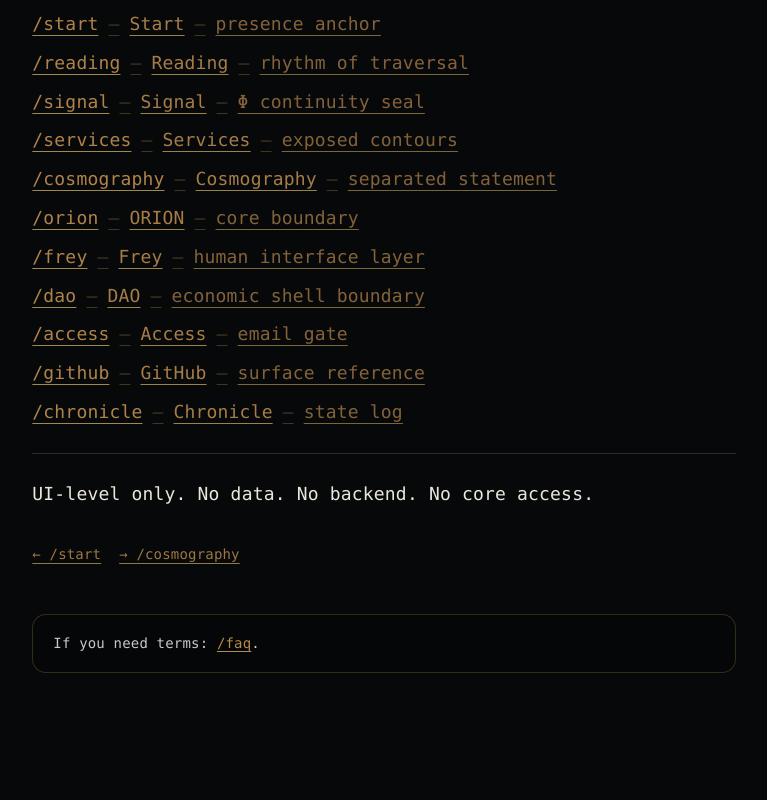
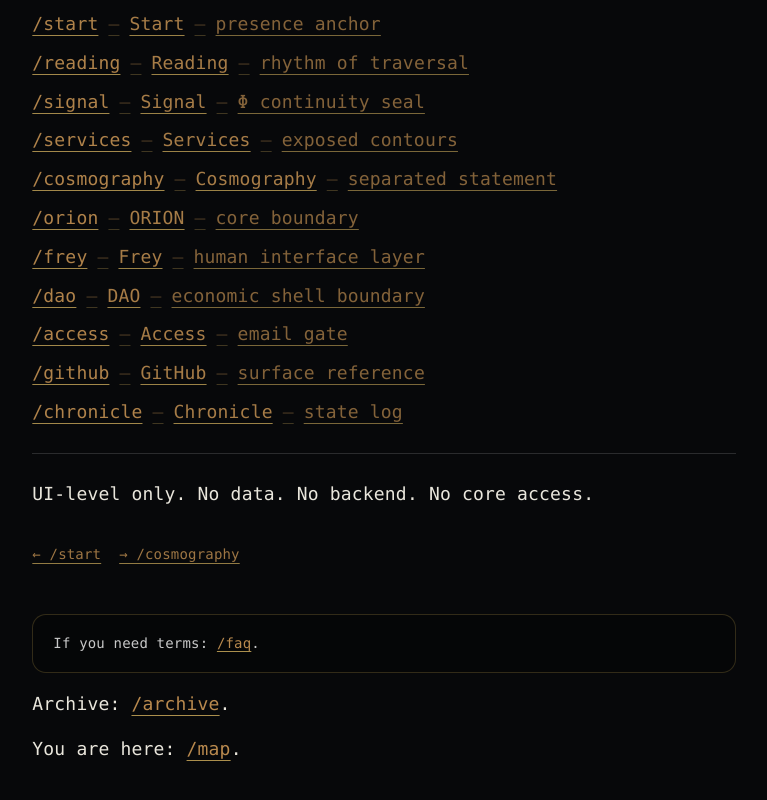
Before and after one commit to AiBhrigu/bhrigu-portal, a Next.js app: page /map in a window 1280 px wide. Shown: the part 394-1194 px from the top of the page, without its empty margins (256-1023 px from the left). Before the commit the page ends 1123 px from the top, so only its background shows below. Built offline with nearby package versions, Linux system fonts and the light colour scheme.

Commit message:
portal: map+reading+chronicle add /archive + dedupe (v0.2)

```diff
--- a/pages/chronicle.js
+++ b/pages/chronicle.js
@@ -30,6 +30,8 @@ export default function Chronicle() {
           <Link href="/map">Map</Link> · <Link href="/services">Services</Link> · <Link href="/access">Access</Link>
         </p>
       </section>
-    </main>
+
+        <p className="muted">Archive: <a href="/archive">/archive</a>.</p>
+      </main>
   );
 }
--- a/pages/map.js
+++ b/pages/map.js
@@ -52,6 +52,10 @@ export default function MapPhi() {
       </nav>
 
             <PortalFooterNav termsHref="/faq" next={[{href:"/cosmography",label:"/cosmography"},{href:"/services",label:"/services"}]} note="Canon: map → cosmography." />
-</main>
+
+        <p className="muted">Archive: <a href="/archive">/archive</a>.</p>
+
+        <p className="muted">You are here: <a href="/map">/map</a>.</p>
+      </main>
   );
 }
--- a/pages/reading.js
+++ b/pages/reading.js
@@ -47,6 +47,8 @@ export default function Reading() {
       </p>
 
             <PortalFooterNav termsHref="/faq" next={[{href:"/signal",label:"/signal"},{href:"/map",label:"/map"}]} note="Canon: reading → signal." />
-</main>
+
+        <p className="muted">Archive: <a href="/archive">/archive</a>.</p>
+      </main>
   );
 }
```
